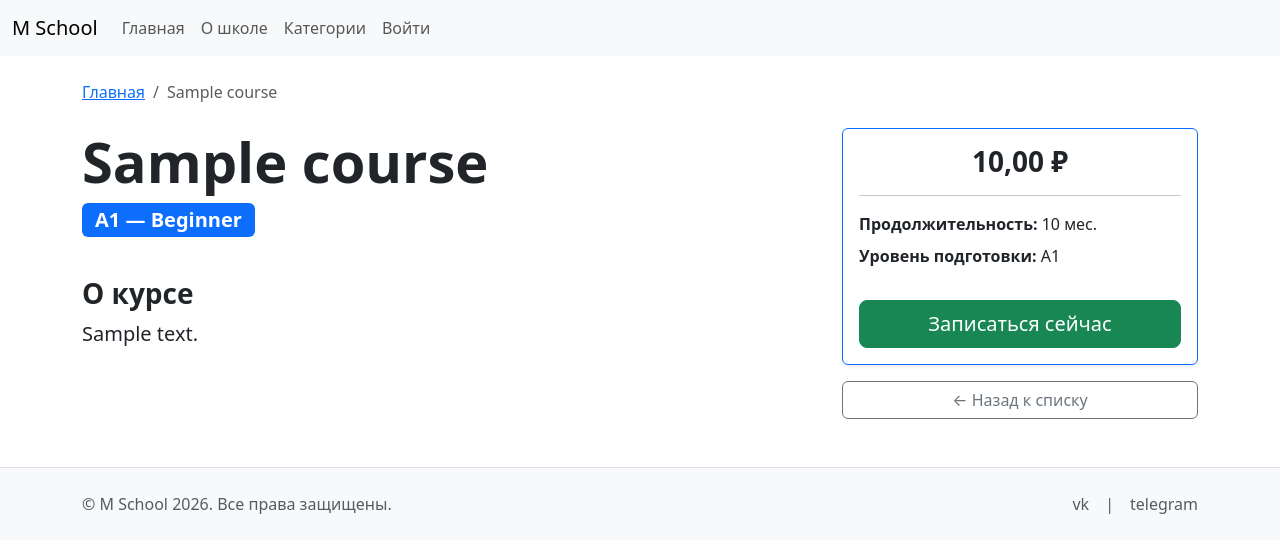
After one commit to Combir/first-web-project, a Django app: page /course/1/ in a window 1280 px wide. The commit adds this page. Shown: the top 553 px of the page. Run offline with Django 5.2, Linux system fonts and the light colour scheme; tables that the repository leaves empty hold one stand-in row (values such as "Sample post").

Commit message:
Task 7 ready.

```diff
--- a/config/urls.py
+++ b/config/urls.py
@@ -1,9 +1,7 @@
 from django.contrib import admin
-from django.urls import path
-from pages.views import index, about
+from django.urls import path, include
 
 urlpatterns = [
     path('admin/', admin.site.urls),
-    path('', index, name='home'),
-    path('about/', about, name='about'),
+    path('', include('pages.urls')),
 ]
--- /dev/null
+++ b/pages/templates/pages/course_detail.html
@@ -0,0 +1,39 @@
+{% extends 'pages/base.html' %}
+
+{% block title %}{{ course.title }} — M School{% endblock %}
+
+{% block content %}
+<nav aria-label="breadcrumb">
+  <ol class="breadcrumb">
+    <li class="breadcrumb-item"><a href="{% url 'home' %}">Главная</a></li>
+    <li class="breadcrumb-item active" aria-current="page">{{ course.title }}</li>
+  </ol>
+</nav>
+
+<div class="row mt-4">
+    <div class="col-md-8">
+        <h1 class="display-4 fw-bold">{{ course.title }}</h1>
+        <p class="badge bg-primary fs-5">{{ course.get_level_display }}</p>
+
+        <div class="mt-4 fs-5">
+            <h3 class="fw-bold">О курсе</h3>
+            {{ course.description|linebreaks }}
+        </div>
+    </div>
+
+    <div class="col-md-4">
+        <div class="card shadow-sm border-primary">
+            <div class="card-body">
+                <h3 class="card-title text-center fw-bold">{{ course.price }} ₽</h3>
+                <hr>
+                <ul class="list-unstyled">
+                    <li class="mb-2"><strong>Продолжительность:</strong> {{ course.duration_months }} мес.</li>
+                    <li class="mb-2"><strong>Уровень подготовки:</strong> {{ course.level }}</li>
+                </ul>
+                <button class="btn btn-success w-100 btn-lg mt-3">Записаться сейчас</button>
+            </div>
+        </div>
+        <a href="{% url 'home' %}" class="btn btn-outline-secondary w-100 mt-3">← Назад к списку</a>
+    </div>
+</div>
+{% endblock %}
--- a/pages/templates/pages/index.html
+++ b/pages/templates/pages/index.html
@@ -3,7 +3,6 @@
 {% block title %}{{ title }}{% endblock %}
 
 {% block content %}
-
     <h1>{{ welcome_message }}</h1>
     <p class="lead">Онлайн-занятия с индивидуальным подходом</p>
 
@@ -26,8 +25,6 @@
 
                     <div class="card-body p-4">
                         <h5 class="card-title fw-bold">{{ course.title }}</h5>
-
-                        {# Выводим описание курса, обрезанное до 20 слов для аккуратного отображения #}
                         <p class="card-text text-muted mt-3">{{ course.description|truncatewords:20 }}</p>
 
                         <div class="mt-4">
@@ -38,7 +35,7 @@
                     </div>
 
                     <div class="card-footer bg-white p-4">
-                        <a href="#" class="btn btn-dark w-100">Записаться на курс</a>
+                        <a href="{% url 'course_detail' course.pk %}" class="btn btn-dark w-100">Подробнее о курсе</a>
                     </div>
                 </div>
             </div>
@@ -51,5 +48,4 @@
             </div>
         {% endfor %}
     </div>
-
 {% endblock %}
--- a/pages/urls.py
+++ b/pages/urls.py
@@ -2,6 +2,7 @@ from django.urls import path
 from . import views
 
 urlpatterns = [
-    path('', views.home, name='home'),
+    path('', views.index, name='home'),
     path('about/', views.about, name='about'),
+    path('course/<int:pk>/', views.course_detail, name='course_detail'),
 ]
--- a/pages/views.py
+++ b/pages/views.py
@@ -1,9 +1,8 @@
-from django.shortcuts import render
+from django.shortcuts import render, get_object_or_404
 from .models import Course
 
 def index(request):
     courses = Course.objects.all()
-
     context = {
         'title': 'Главная — M School',
         'welcome_message': 'Добро пожаловать в школу иностранных языков!',
@@ -16,3 +15,10 @@ def about(request):
         'title': 'О школе — M School',
     }
     return render(request, 'pages/about.html', context)
+
+def course_detail(request, pk):
+    course = get_object_or_404(Course, pk=pk)
+    context = {
+        'course': course,
+    }
+    return render(request, 'pages/course_detail.html', context)
```
